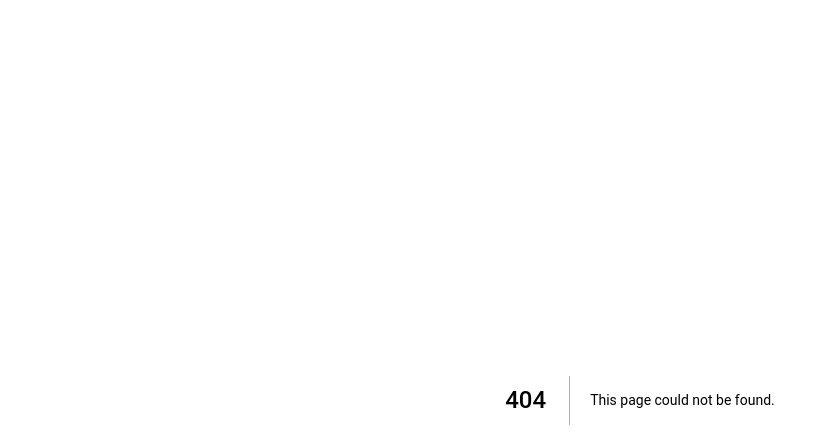
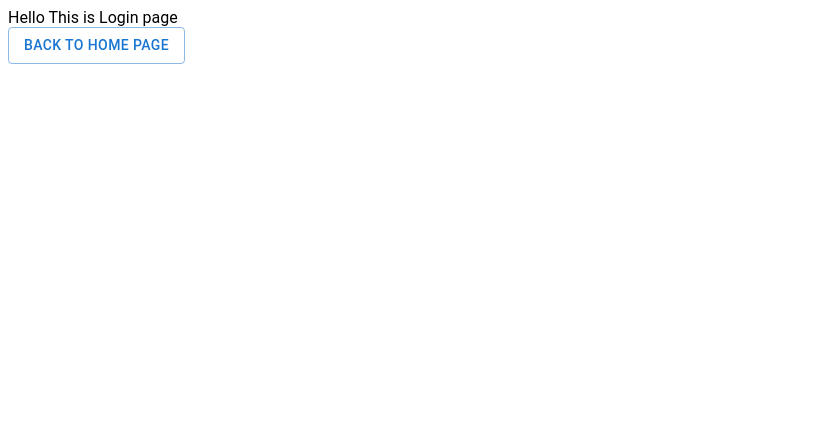
Before and after one commit to iambaangkok/challenge-organizer-frontend, a Next.js app: page /login in a window 1280 px wide. Before the commit this address had no page. Shown: the top 446 px of the page, without its empty margins (0-826 px from the left). Built offline with nearby package versions, Linux system fonts and the light colour scheme.

Commit message:
fix tailwindCSS bug , test Link component

```diff
--- /dev/null
+++ b/pages/_app.js
@@ -0,0 +1,5 @@
+import 'styles/globals.css'
+
+export default function MyApp({ Component, pageProps }) {
+  return <Component {...pageProps} />
+}
--- a/pages/_app.tsx
+++ /dev/null
@@ -1,6 +0,0 @@
-import '../styles/globals.css'
-import type { AppProps } from 'next/app'
-
-export default function App({ Component, pageProps }: AppProps) {
-  return <Component {...pageProps} />
-}
--- a/pages/_document.tsx
+++ /dev/null
@@ -1,13 +0,0 @@
-import { Html, Head, Main, NextScript } from 'next/document'
-
-export default function Document() {
-  return (
-    <Html lang="en">
-      <Head />
-      <body>
-        <Main />
-        <NextScript />
-      </body>
-    </Html>
-  )
-}
--- a/pages/api/hello.ts
+++ /dev/null
@@ -1,13 +0,0 @@
-// Next.js API route support: https://nextjs.org/docs/api-routes/introduction
-import type { NextApiRequest, NextApiResponse } from 'next'
-
-type Data = {
-  name: string
-}
-
-export default function handler(
-  req: NextApiRequest,
-  res: NextApiResponse<Data>
-) {
-  res.status(200).json({ name: 'John Doe' })
-}
--- a/pages/index.tsx
+++ b/pages/index.tsx
@@ -1,16 +1,25 @@
 import Head from 'next/head'
-import Image from 'next/image'
 import { Inter } from '@next/font/google'
-import styles from '../styles/Home.module.css'
 
 import { Button, Grid, Stack } from "@mui/material";
 
 import { Delete } from '@mui/icons-material'
+import Link from 'next/link';
 
 const inter = Inter({ subsets: ['latin'] })
 
 export default function Home() {
   return (
-    <div></div>
+    <>
+      <Head>
+        <title>Login Page</title>
+      </Head>
+      <div>This is home page</div>
+      <Link href='\login' className='no-underline'>
+        <Button variant='contained'>
+          Go to Login page
+        </Button>
+      </Link>
+    </>
   );
 }
--- /dev/null
+++ b/pages/login/index.tsx
@@ -0,0 +1,20 @@
+import { Button } from "@mui/material";
+import Link from "next/link";
+
+export default function Login() {
+    return (
+        <div>
+            <div>
+                Hello This is Login page
+            </div>
+            <Link href='/'>
+                <Button variant='outlined'>
+                    Back to Home page
+                </Button>
+            </Link>
+
+
+        </div>
+
+    )
+}
--- a/styles/globals.css
+++ b/styles/globals.css
@@ -1,3 +1,4 @@
+/* @tailwind base; */
 /* @tailwind base; */
 @tailwind components;
 @tailwind utilities;
```
